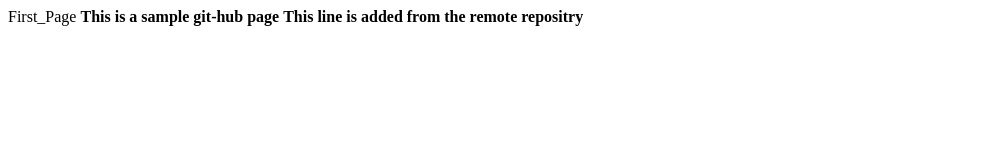
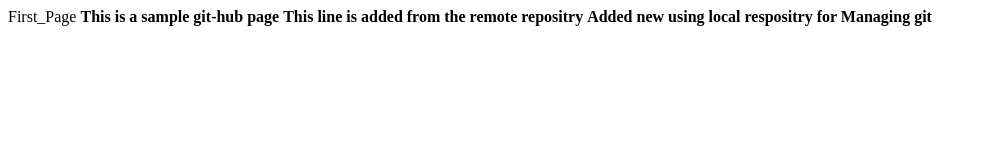
Before and after one commit to NiteshKanna81/HttpRemoteRep, a plain HTML site: page index.html in a window 1280 px wide. Shown: the whole page, without its empty margins (0-987 px from the left). Drawn offline with Linux system fonts and the light colour scheme.

Commit message:
Added new line form remote repo

```diff
--- a/index.html
+++ b/index.html
@@ -5,5 +5,6 @@
     <body>
         <b>This is a sample git-hub page</b>
         <b>This line is added from the remote repositry</b>
+        <b>Added new using local respositry for Managing git</b>
     </body>
 </html>
```
